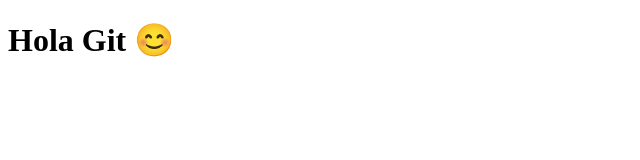
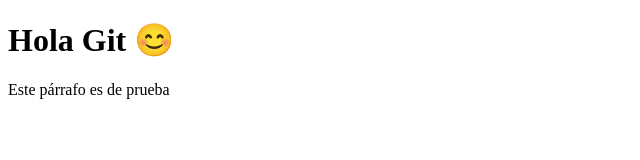
Before and after one commit to mentorrolling/proyecto-curso-git, a plain HTML site: page index.html in a window 1280 px wide. Shown: the whole page, without its empty margins (0-640 px from the left). Drawn offline with Linux system fonts and the light colour scheme.

Commit message:
Agrego primer párrafo

```diff
--- a/index.html
+++ b/index.html
@@ -7,5 +7,6 @@
   </head>
   <body>
     <h1>Hola Git 😊</h1>
+    <p>Este párrafo es de prueba</p>
   </body>
 </html>
```
